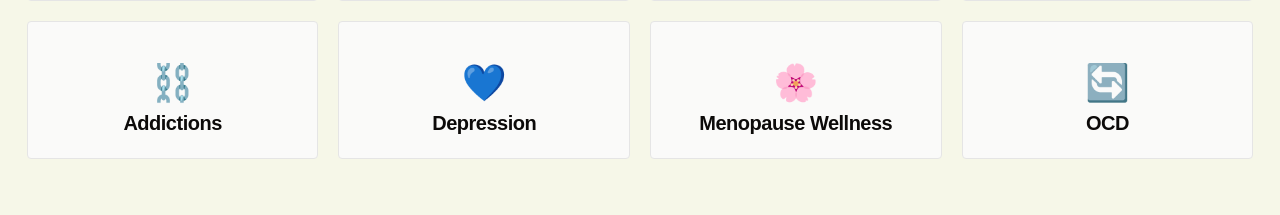
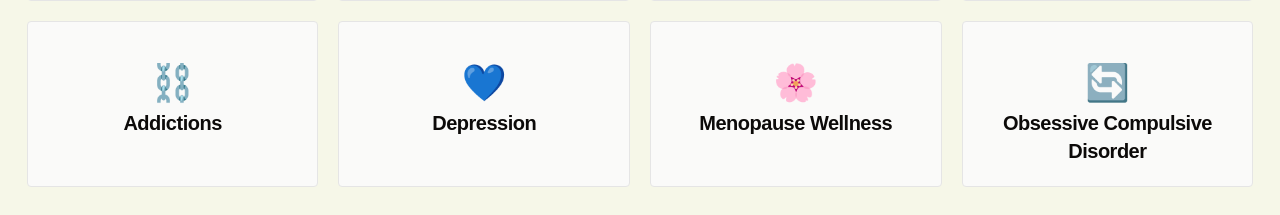
Before and after one commit to chintanchikitsa2-cell/chintan-chikitsa, a Next.js app: page / in a window 1280 px wide. Shown: the part 1820-2035 px from the top of the page. Built offline with nearby package versions, Linux system fonts and the light colour scheme; no server answers; the database is empty.

Commit message:
push - ocd

```diff
--- a/src/app/page.tsx
+++ b/src/app/page.tsx
@@ -126,7 +126,7 @@ export default async function HomePage() {
             { name: "Addictions", icon: "⛓️" },
             { name: "Depression", icon: "💙" },
             { name: "Menopause Wellness", icon: "🌸" },
-            { name: "OCD", icon: "🔄" },
+            { name: "Obsessive Compulsive Disorder", icon: "🔄" },
           ].map((issue) => (
             <Card key={issue.name} className="text-center rounded-sm hover:shadow-lg transition-all duration-300 hover:-translate-y-1 group">
               <CardContent className="pt-4 md:pt-6 space-y-2">
```
